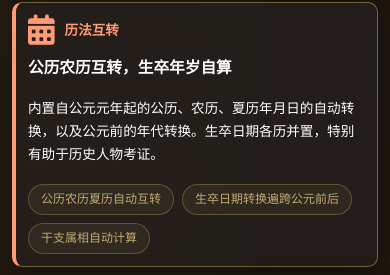
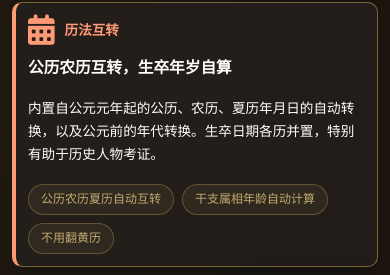
Before and after one commit to duan114/familyTree, a plain HTML site: page mobile.html in a window 390 px wide. Shown: the part 3739-4014 px from the top of the page. Drawn offline with Linux system fonts and the light colour scheme; a small style sheet from the web is missing.

Commit message:
Update feature tags in mobile.html

```diff
--- a/mobile.html
+++ b/mobile.html
@@ -1073,8 +1073,8 @@ footer {
       <p>内置自公元元年起的公历、农历、夏历年月日的自动转换，以及公元前的年代转换。生卒日期各历并置，特别有助于历史人物考证。</p>
       <div class="feature-tags">
         <span class="feature-tag">公历农历夏历自动互转</span>
-        <span class="feature-tag">生卒日期转换遍跨公元前后</span>
-        <span class="feature-tag">干支属相自动计算</span>
+        <span class="feature-tag">干支属相年龄自动计算</span>
+        <span class="feature-tag">不用翻黄历</span>
       </div>
     </div>
     <div class="feature-card">
```
